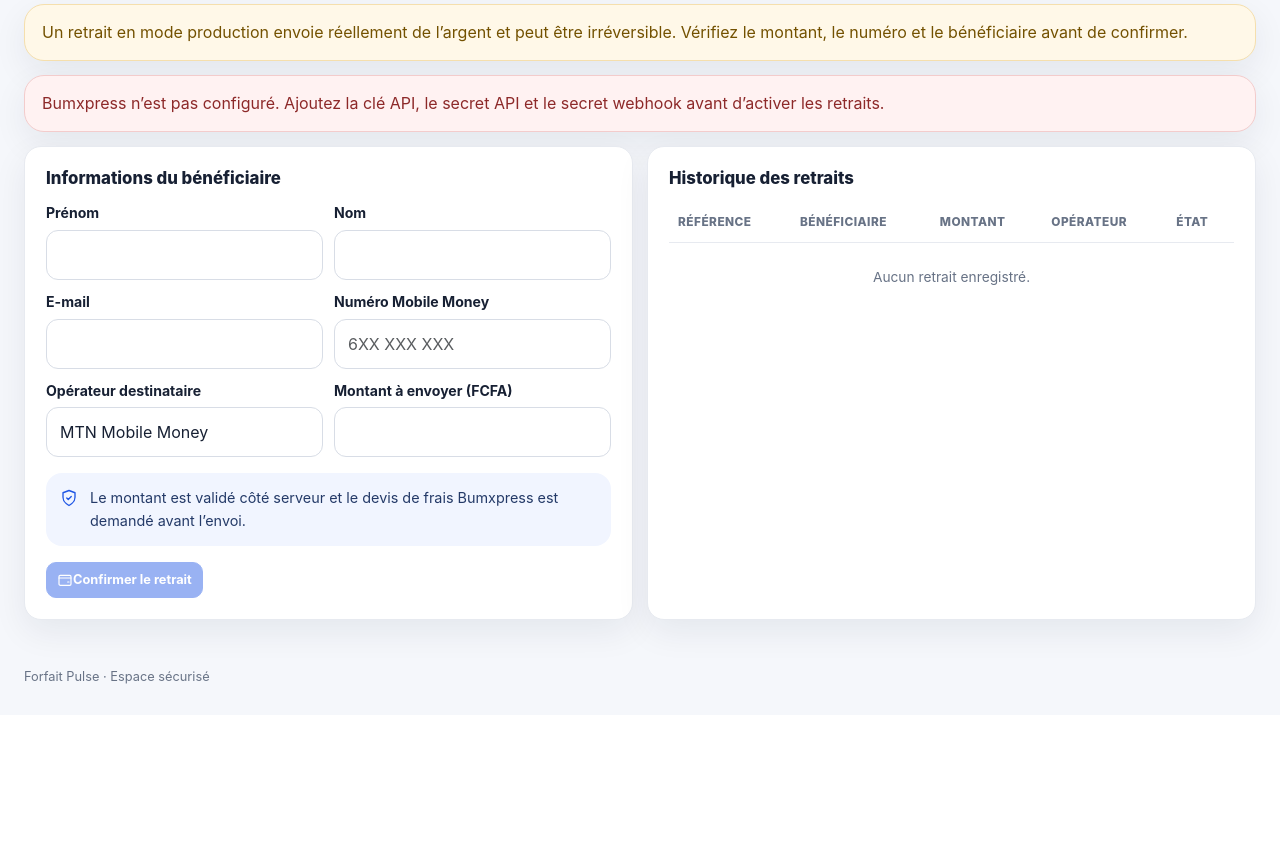
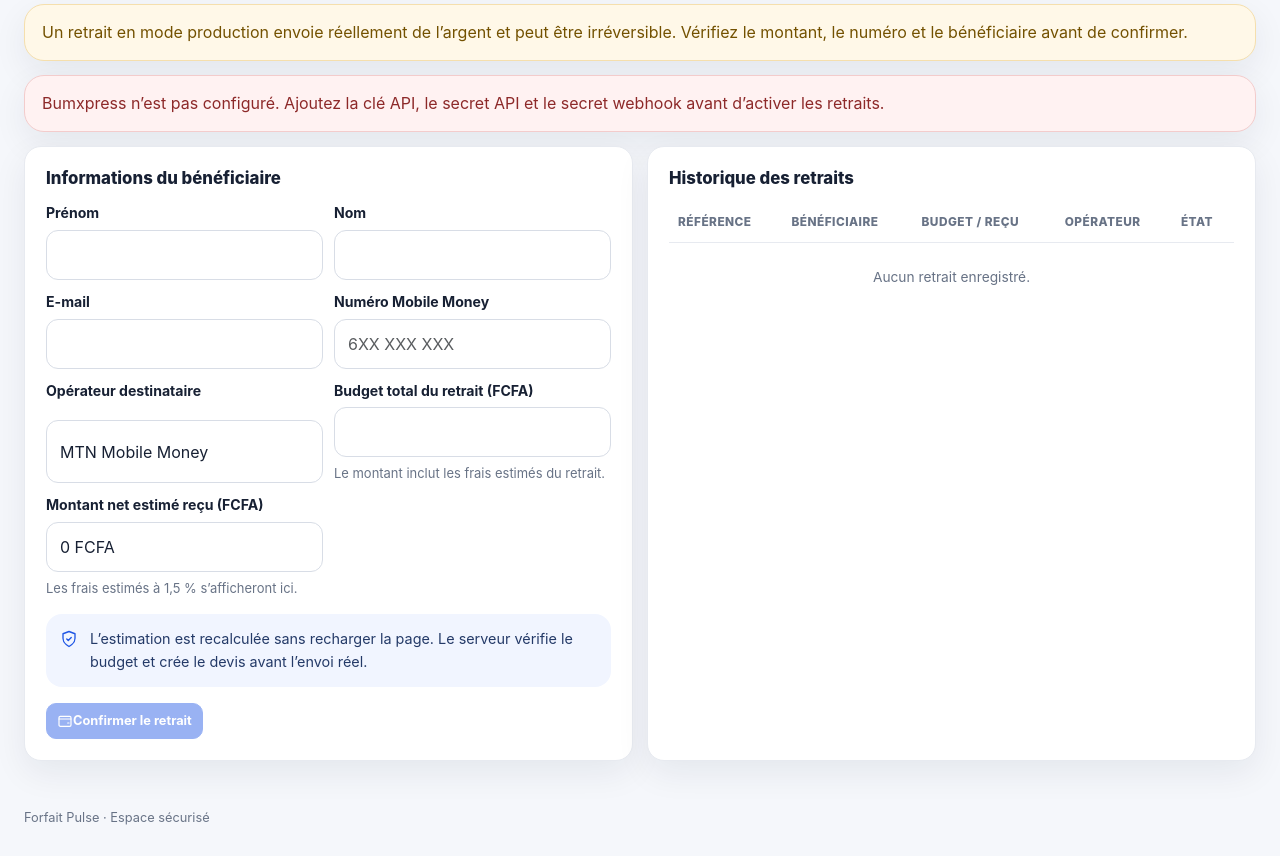
Before and after one commit to Fochiv/forfait_pulse, a PHP site: page /admin/retrait.php in a window 1280 px wide. Shown: the part 170-1026 px from the top of the page. Before the commit the page ends 854 px from the top, so only its background shows below. Run offline with PHP 8.4, Linux system fonts and the light colour scheme; the visitor is signed in with stand-in values (Sample User, id 1).

Commit message:
Update administrative functionality and app assets
Replit-Commit-Author: Agent

```diff
--- a/admin/admin.css
+++ b/admin/admin.css
@@ -18,6 +18,8 @@
 .metric-label { display: block; color: var(--muted); font-size: .78rem; font-weight: 650; }
 .metric-value { display: block; margin-top: 8px; font-size: clamp(1.05rem, 3vw, 1.45rem); line-height: 1.2; font-weight: 850; }
 .metric-card.accent { border-color: #ffdec7; background: #fff7f0; }
+.metric-card.net { border-color: #c7ead5; background: #f0fbf4; }
+.metric-note { display: block; margin-top: 7px; color: var(--muted); font-size: .74rem; line-height: 1.35; }
 .admin-grid { display: grid; gap: 14px; }
 .admin-table-wrap { overflow-x: auto; }
 .admin-table { width: 100%; border-collapse: collapse; font-size: .84rem; }
--- a/admin/index.php
+++ b/admin/index.php
@@ -7,6 +7,10 @@ $pdo = db();
 $adminActive = 'dashboard';
 $adminTitle = 'Vue d’ensemble';
 $revenue = (int) $pdo->query("SELECT COALESCE(SUM(amount), 0) FROM orders WHERE payment_status = 'paid'")->fetchColumn();
+$payinFeesStmt = $pdo->prepare("SELECT COALESCE(SUM(ROUND(amount * ?)), 0) FROM orders WHERE payment_status = 'paid'");
+$payinFeesStmt->execute([PAYIN_FEE_RATE]);
+$payinFees = (int) $payinFeesStmt->fetchColumn();
+$netRevenue = max(0, $revenue - $payinFees);
 $periodRevenue = $pdo->prepare("SELECT COALESCE(SUM(amount), 0) FROM orders WHERE payment_status = 'paid' AND paid_at >= ?");
 $periodRevenue->execute([date('Y-m-d 00:00:00')]);
 $today = (int) $periodRevenue->fetchColumn();
@@ -30,6 +34,7 @@ require __DIR__ . '/header.php';
 <div class="admin-page-title"><div><h1>Vue d’ensemble</h1><p>Suivez les ventes et les commandes en un coup d’œil.</p></div><a class="admin-btn primary" href="/admin/retrait.php"><?= icon('wallet', 17) ?> Faire un retrait</a></div>
 <section class="metric-grid">
     <article class="metric-card accent"><span class="metric-label">Revenus bruts</span><strong class="metric-value"><?= money($revenue) ?></strong></article>
+    <article class="metric-card net"><span class="metric-label">Revenus après frais Payin (2 %)</span><strong class="metric-value"><?= money($netRevenue) ?></strong><span class="metric-note">Frais estimés : <?= money($payinFees) ?> · paiements confirmés uniquement</span></article>
     <article class="metric-card"><span class="metric-label">Ventes brutes du jour</span><strong class="metric-value"><?= money($today) ?></strong></article>
     <article class="metric-card"><span class="metric-label">Ventes brutes sur 7 jours</span><strong class="metric-value"><?= money($week) ?></strong></article>
     <article class="metric-card"><span class="metric-label">Ventes brutes du mois</span><strong class="metric-value"><?= money($month) ?></strong></article>
--- a/admin/parametres.php
+++ b/admin/parametres.php
@@ -39,7 +39,7 @@ require __DIR__ . '/header.php';
         <li>La documentation Bumxpress ne fournit pas d’endpoint de lecture du solde ; vérifiez-le dans le portail marchand.</li>
         <li>Une vente est confirmée uniquement par un webhook signé (ou une vérification serveur de l’état payin).</li>
         <li>La livraison du forfait est manuelle : la commande ne devient verte qu’après paiement confirmé et action « Livrer ».</li>
-        <li>Le mot de passe admin est vérifié avec <code>password_verify</code> à partir d’un hash stocké côté serveur.</li>
+        <li>Le mot de passe admin utilise le secret serveur <code>FORFAIT_PULSE_ADMIN_PASSWORD</code> s’il est défini, sinon un hash vérifié avec <code>password_verify</code>.</li>
     </ul>
 </section>
 <?php require __DIR__ . '/footer.php'; ?>
--- a/admin/retrait.php
+++ b/admin/retrait.php
@@ -17,7 +17,7 @@ require __DIR__ . '/header.php';
 <section class="admin-grid two-col">
     <article class="admin-panel">
         <h2>Informations du bénéficiaire</h2>
-        <form action="/admin/retrait-creer.php" method="post" data-confirm="Vous allez créer un ordre de paiement vers ce portefeuille Mobile Money. En production, cela peut transférer de l’argent réel. Confirmez-vous ?">
+        <form action="/admin/retrait-creer.php" method="post" data-payout-form data-payout-fee-rate="<?= h((string) PAYOUT_FEE_RATE) ?>">
             <input type="hidden" name="csrf_token" value="<?= h(csrf_token()) ?>">
             <div class="admin-form-grid two-col">
                 <div class="form-group"><label for="first_name">Prénom</label><input class="form-control" id="first_name" name="first_name" required maxlength="80"></div>
@@ -25,17 +25,18 @@ require __DIR__ . '/header.php';
                 <div class="form-group"><label for="email">E-mail</label><input class="form-control" id="email" name="email" type="email" required maxlength="190"></div>
                 <div class="form-group"><label for="phone">Numéro Mobile Money</label><input class="form-control" id="phone" name="phone" inputmode="tel" placeholder="6XX XXX XXX" required maxlength="18"></div>
                 <div class="form-group"><label for="operator">Opérateur destinataire</label><select class="form-select" id="operator" name="operator" required><option value="mtn">MTN Mobile Money</option><option value="orange">Orange Money</option></select></div>
-                <div class="form-group"><label for="amount">Montant à envoyer (FCFA)</label><input class="form-control" id="amount" name="amount" type="number" min="200" max="400000" step="1" required></div>
+                <div class="form-group"><label for="amount">Budget total du retrait (FCFA)</label><input class="form-control" id="amount" name="amount" type="number" min="203" max="400000" step="1" required data-payout-budget><span class="form-help">Le montant inclut les frais estimés du retrait.</span></div>
+                <div class="form-group"><label for="estimated_net">Montant net estimé reçu (FCFA)</label><input class="form-control" id="estimated_net" type="text" value="0 FCFA" readonly aria-live="polite" data-payout-net><span class="form-help" data-payout-fee>Les frais estimés à 1,5 % s’afficheront ici.</span></div>
             </div>
-            <div class="callout mt-3"><?= icon('shield', 18) ?><p>Le montant est validé côté serveur et le devis de frais Bumxpress est demandé avant l’envoi.</p></div>
+            <div class="callout mt-3"><?= icon('shield', 18) ?><p>L’estimation est recalculée sans recharger la page. Le serveur vérifie le budget et crée le devis avant l’envoi réel.</p></div>
             <button class="admin-btn primary mt-3" type="submit" <?= !$configured ? 'disabled' : '' ?>><?= icon('wallet', 16) ?> Confirmer le retrait</button>
         </form>
     </article>
     <article class="admin-panel">
         <h2>Historique des retraits</h2>
-        <div class="admin-table-wrap"><table class="admin-table"><thead><tr><th>Référence</th><th>Bénéficiaire</th><th>Montant</th><th>Opérateur</th><th>État</th></tr></thead><tbody>
+        <div class="admin-table-wrap"><table class="admin-table"><thead><tr><th>Référence</th><th>Bénéficiaire</th><th>Budget / reçu</th><th>Opérateur</th><th>État</th></tr></thead><tbody>
         <?php foreach ($withdrawals as $row): ?>
-            <tr><td><?= h($row['public_ref']) ?><br><span class="note-muted"><?= h($row['created_at']) ?></span></td><td><?= h($row['recipient_name']) ?><br><span class="note-muted"><?= h($row['recipient_phone']) ?></span></td><td><?= money($row['amount']) ?></td><td><?= h($row['operator_code'] === 'CM_MTN_MOMO' ? 'MTN' : 'Orange') ?></td><td><span class="status-pill <?= $row['status'] === 'completed' ? 'status-delivered' : ($row['status'] === 'failed' ? 'status-failed' : 'status-pending') ?>"><?= h(match ($row['status']) {'completed' => 'Terminé', 'failed' => 'Échoué', default => 'En attente'}) ?></span><?php if ($row['failure_reason']): ?><div class="note-muted"><?= h($row['failure_reason']) ?></div><?php endif; ?></td></tr>
+            <tr><td><?= h($row['public_ref']) ?><br><span class="note-muted"><?= h($row['created_at']) ?></span></td><td><?= h($row['recipient_name']) ?><br><span class="note-muted"><?= h($row['recipient_phone']) ?></span></td><td><?php if ($row['budget_amount'] !== null): ?><?= money($row['budget_amount']) ?><br><span class="note-muted">Net reçu : <?= money($row['amount']) ?></span><?php else: ?><?= money($row['amount']) ?><br><span class="note-muted">Montant envoyé</span><?php endif; ?></td><td><?= h($row['operator_code'] === 'CM_MTN_MOMO' ? 'MTN' : 'Orange') ?></td><td><span class="status-pill <?= $row['status'] === 'completed' ? 'status-delivered' : ($row['status'] === 'failed' ? 'status-failed' : 'status-pending') ?>"><?= h(match ($row['status']) {'completed' => 'Terminé', 'failed' => 'Échoué', default => 'En attente'}) ?></span><?php if ($row['failure_reason']): ?><div class="note-muted"><?= h($row['failure_reason']) ?></div><?php endif; ?></td></tr>
         <?php endforeach; ?>
         <?php if (!$withdrawals): ?><tr><td colspan="5" class="note-muted text-center py-4">Aucun retrait enregistré.</td></tr><?php endif; ?>
         </tbody></table></div>
--- a/assets/app.js
+++ b/assets/app.js
@@ -193,5 +193,37 @@
     });
   });
 
+  const payoutForm = document.querySelector("[data-payout-form]");
+  if (payoutForm) {
+    const budgetInput = payoutForm.querySelector("[data-payout-budget]");
+    const netInput = payoutForm.querySelector("[data-payout-net]");
+    const feeText = payoutForm.querySelector("[data-payout-fee]");
+    const feeRate = Number(payoutForm.dataset.payoutFeeRate) || 0.015;
+    const formatter = new Intl.NumberFormat("fr-FR", { maximumFractionDigits: 0 });
+    const formatMoney = (amount) => `${formatter.format(amount)} FCFA`;
+
+    const updatePayoutEstimate = () => {
+      const budget = Math.max(0, Math.trunc(Number(budgetInput.value) || 0));
+      const net = Math.max(0, Math.round(budget * (1 - feeRate)));
+      const fee = budget - net;
+      netInput.value = formatMoney(net);
+      feeText.textContent = budget > 0
+        ? `Frais estimés à 1,5 % : ${formatMoney(fee)}. Le devis final peut ajuster ce montant.`
+        : "Les frais estimés à 1,5 % s’afficheront ici.";
+    };
+
+    budgetInput.addEventListener("input", updatePayoutEstimate);
+    updatePayoutEstimate();
+    payoutForm.addEventListener("submit", (event) => {
+      const budget = Math.max(0, Math.trunc(Number(budgetInput.value) || 0));
+      const net = Math.max(0, Math.round(budget * (1 - feeRate)));
+      const confirmed = window.confirm(
+        `Ce retrait peut envoyer de l’argent réel. Budget total : ${formatMoney(budget)}. ` +
+        `Montant net estimé reçu : ${formatMoney(net)}. Confirmer le retrait ?`
+      );
+      if (!confirmed) event.preventDefault();
+    });
+  }
+
   applyLanguage(lang);
 })();
--- a/includes/app.php
+++ b/includes/app.php
@@ -3,9 +3,17 @@ declare(strict_types=1);
 
 require_once __DIR__ . '/database.php';
 
+const PAYIN_FEE_RATE = 0.02;
+const PAYOUT_FEE_RATE = 0.015;
+
 function h(?string $value): string
 {
     return htmlspecialchars((string) $value, ENT_QUOTES | ENT_SUBSTITUTE, 'UTF-8');
+}
+
+function payout_net_amount(int $budgetAmount): int
+{
+    return max(0, (int) round($budgetAmount * (1 - PAYOUT_FEE_RATE), 0, PHP_ROUND_HALF_UP));
 }
 
 function money(int|float|string $amount): string
--- a/includes/database.php
+++ b/includes/database.php
@@ -80,7 +80,7 @@ function initialize_database(PDO $pdo, string $driver): void
         quote_id VARCHAR(80) NULL, provider_payout_id VARCHAR(80) NULL UNIQUE,
         recipient_name VARCHAR(160) NOT NULL, recipient_phone VARCHAR(32) NOT NULL,
         recipient_email VARCHAR(190) NOT NULL, operator_code VARCHAR(24) NOT NULL,
-        amount INTEGER NOT NULL, status VARCHAR(24) NOT NULL DEFAULT 'initiating',
+        amount INTEGER NOT NULL, budget_amount {$integer} NULL, status VARCHAR(24) NOT NULL DEFAULT 'initiating',
         failure_reason VARCHAR(255) NULL, created_at {$date} NOT NULL, completed_at {$date} NULL
     )");
     $pdo->exec("CREATE TABLE IF NOT EXISTS reviews (
@@ -107,6 +107,13 @@ function initialize_database(PDO $pdo, string $driver): void
     if (!in_array('payment_phone', $orderColumns, true)) {
         $pdo->exec('ALTER TABLE orders ADD COLUMN payment_phone VARCHAR(32) NULL');
         $pdo->exec("UPDATE orders SET payment_phone = customer_phone WHERE payment_phone IS NULL OR payment_phone = ''");
+    }
+
+    $withdrawalColumns = $driver === 'mysql'
+        ? array_column($pdo->query('SHOW COLUMNS FROM withdrawals')->fetchAll(PDO::FETCH_ASSOC), 'Field')
+        : array_column($pdo->query('PRAGMA table_info(withdrawals)')->fetchAll(PDO::FETCH_ASSOC), 'name');
+    if (!in_array('budget_amount', $withdrawalColumns, true)) {
+        $pdo->exec("ALTER TABLE withdrawals ADD COLUMN budget_amount {$integer} NULL");
     }
 
     $count = (int) $pdo->query('SELECT COUNT(*) FROM bundles')->fetchColumn();
```
Also changed, not shown: admin/retrait-creer.php (+11 -6 lines), replit.md (+4 -2 lines).
